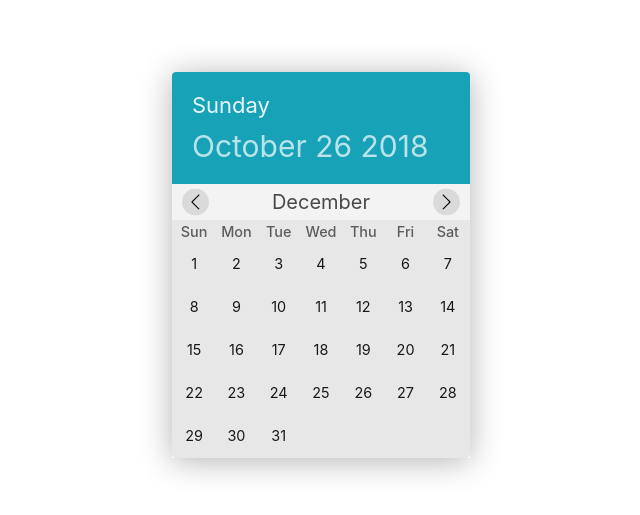
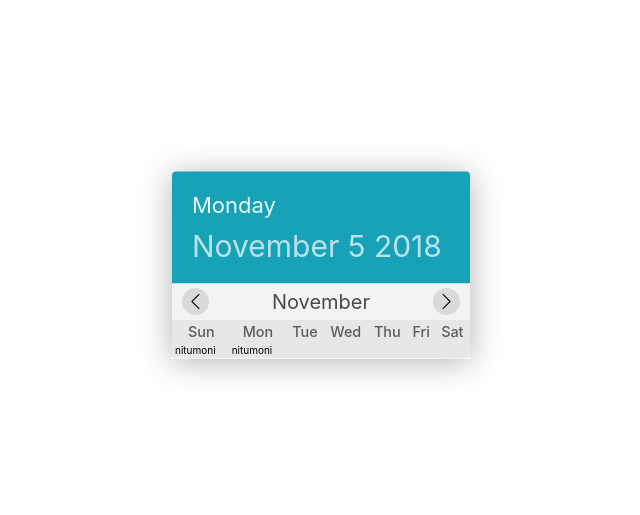
Before and after one commit to nitudeka/date_picker, a React (Create React App) app: page / in a window 1280 px wide. Shown: the part 135-650 px from the top of the page, without its empty margins (319-959 px from the left). Built offline with nearby package versions, Linux system fonts and the light colour scheme.

Commit message:
adding logic to calendar

```diff
--- a/src/components/Picker/Picker.js
+++ b/src/components/Picker/Picker.js
@@ -1,26 +1,27 @@
 import React, { Component } from 'react';
+import PickerLogic from './PickerLogic';
 import leftArr from '../../assets/svg/left-arrow.svg';
 import rightArr from '../../assets/svg/right-arrow.svg';
 
 class Picker extends Component {
   state = {
-    currentDay: 'Sunday',
-    currentDate: 26,
-    currentMonth: 'October',
-    currentYear: 2018,
-    selectedMonth: 'December',
-    allDays: ['Sunday', 'Monday', 'Tuesday', 'Wednesday', 'Thursday', 'Friday', 'Saturday'],
-    weeksNumbers: ['1st', '2nd', '3rd', '4th', '5th'],
-    weeks: {
-      '1st': [1,2,3,4,5,6,7],
-      '2nd': [8,9,10,11,12,13,14],
-      '3rd': [15,16,17,18,19,20,21],
-      '4th': [22,23,24,25,26,27,28],
-      '5th': [29,30,31]
-    }
+    currentDay: PickerLogic().currentDay,
+    currentDate: PickerLogic().currentDate,
+    currentMonth: PickerLogic().currentMonth,
+    currentYear: PickerLogic().currentYear,
+    selectedMonth: PickerLogic().currentMonth
   }
 
   render () {
+    const nitu = [];
+
+    for (let i=1; i<=PickerLogic().allDaysInMonth.length; i++) {
+      if ((i % 7) === 0) {
+        nitu.push(PickerLogic().allDaysInMonth.slice(i - 7, i));
+      }
+    }
+    console.log(nitu)
+
     return (
       <div className='picker__container'>
         <div className='picker__header'>
@@ -37,28 +38,14 @@ class Picker extends Component {
             <thead>
               <tr>
                 {
-                  this.state.allDays.map((dayName) => {
-                    return <th key={dayName} className='picker__weekday'>{dayName.substr(0, 3)}</th>
+                  PickerLogic().weekDays.map((day) => {
+                    return <th className='picker__weekday' key={day} title={day}>{day.slice(0, 3)}</th>
                   })
                 }
               </tr>
             </thead>
             <tbody>
-              {
-                this.state.weeksNumbers.map((weeksNumber) => {
-                  return (
-                    <tr key={weeksNumber}>
-                      {
-                        this.state.weeks[weeksNumber].map((day) => {
-                          return (
-                            <td style={{width: '14.2857%'}} key={day} className='picker__day'>{day}</td>
-                          )
-                        })
-                      }
-                    </tr>
-                  )
-                })
-              }
+              <tr><td>nitumoni</td><td>nitumoni</td></tr>
             </tbody>
           </table>
         </div>
@@ -68,3 +55,21 @@ class Picker extends Component {
 }
 
 export default Picker;
+
+/*
+{
+  this.state.weeksNumbers.map((weeksNumber) => {
+    return (
+      <tr key={weeksNumber}>
+        {
+          this.state.weeks[weeksNumber].map((day, i) => {
+            return (
+              <td style={{width: '14.2857%'}} key={i} className='picker__day'>{day}</td>
+            )
+          })
+        }
+      </tr>
+    )
+  })
+}
+*/
--- /dev/null
+++ b/src/components/Picker/PickerLogic.js
@@ -0,0 +1,61 @@
+/*
+* File to store all the logic for the date picker
+*
+*/
+
+const PickerLogic = (month, year) => {
+  // Validate year and month
+  month = month > 1 && month <= 12 ? month : new Date().getMonth() + 1;
+  year = year ? year : new Date().getFullYear();
+
+  // Object to get returned
+  const calendar = {};
+
+  // All the days in a week
+  calendar.weekDays = ['Sunday', 'Monday', 'Tuesday', 'Wednesday', 'Thursday', 'Friday', 'Saturday'];
+  // All months in a year
+  calendar.months = ['January', 'February', 'March', 'April', 'May', 'June', 'July', 'August', 'September', 'October', 'November', 'December'];
+
+  // Current day name
+  calendar.currentDay = calendar.weekDays[new Date().getDay()];
+  // Current date
+  calendar.currentDate = new Date().getDate();
+  // Current month name
+  calendar.currentMonth = calendar.months[new Date().getMonth()];
+  // Current year
+  calendar.currentYear = new Date().getFullYear();
+
+  // Get the total days in a given month
+  calendar.getTotalDaysInMonth = (month, year) => {
+    return new Date(year, month, 0).getDate();
+  };
+
+  // All the days in a month
+  calendar.allDaysInMonth = [];
+
+  // Push all the days to allDaysInMonth array
+  for (let i=1; i<=calendar.getTotalDaysInMonth(month, year); i++) {
+    calendar.allDaysInMonth.push(i);
+  }
+
+  // Get the first day in month
+  calendar.getFirstDayInMonth = (month, year) => {
+    return new Date(year, month - 1, 1).getDay();
+  }
+
+  // Push nulls to the allDaysInMonth array
+  for (let i=1; i<=calendar.getFirstDayInMonth(month, year); i++) {
+    calendar.allDaysInMonth.unshift(null);
+  }
+
+  for (let i=1; i<=42; i++) {
+    if (calendar.allDaysInMonth.length < i) {
+      calendar.allDaysInMonth.push(null);
+    }
+  }
+
+  // Return the object
+  return calendar;
+}
+
+export default PickerLogic;
```
